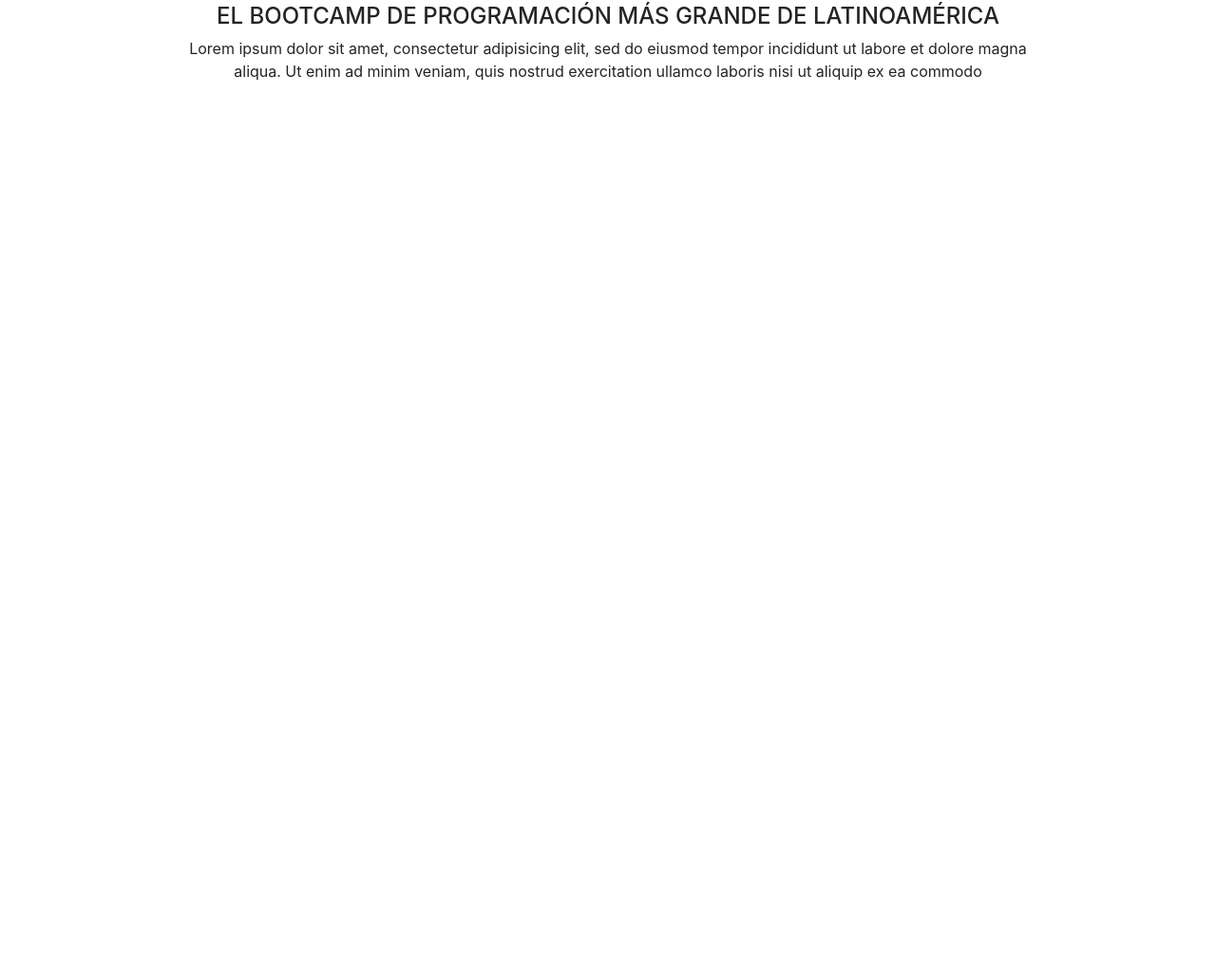
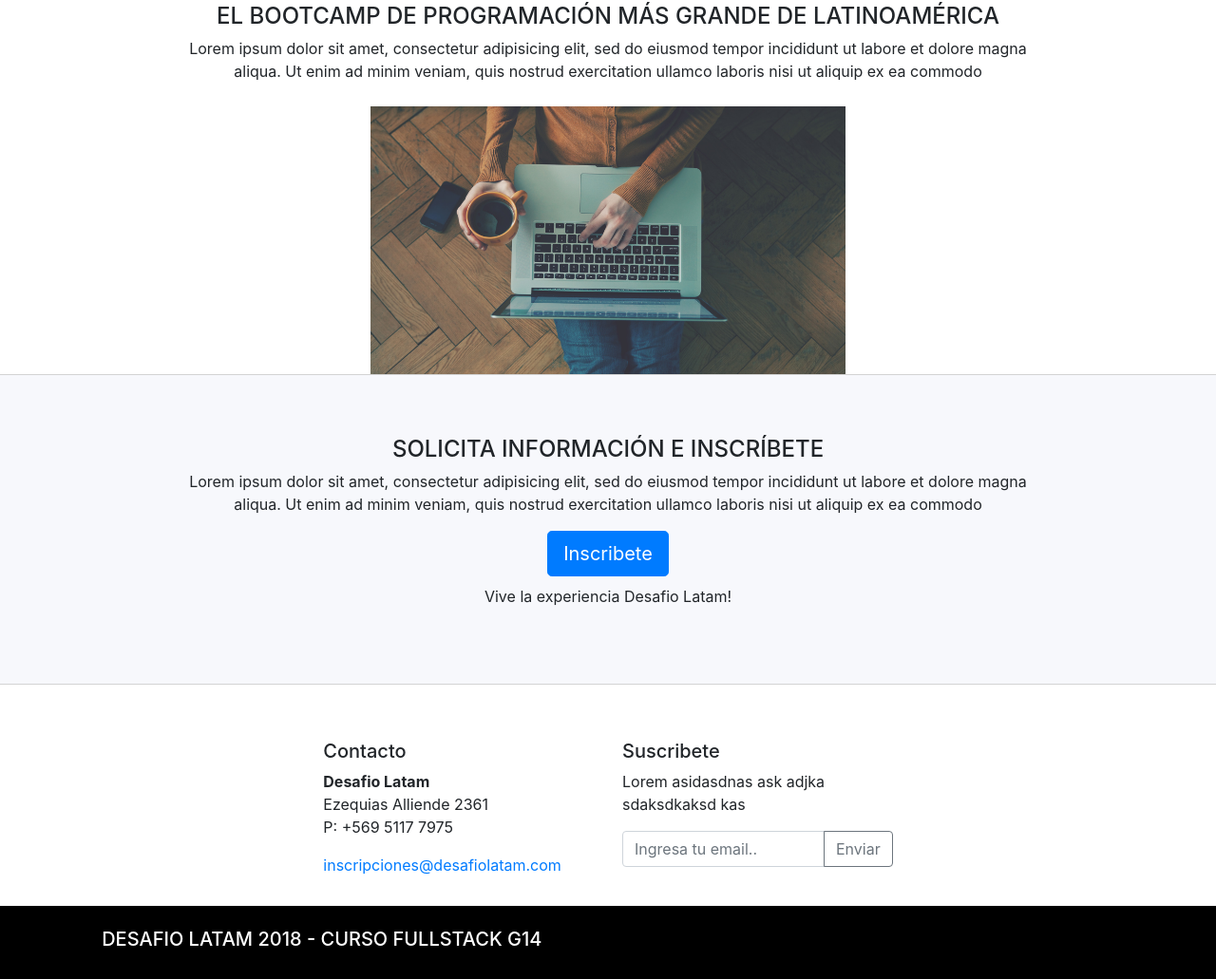
Before and after one commit to TomasOyarzun/Semana4-Clase1, a plain HTML site: page index.html in a window 1280 px wide. Shown: the part 497-1528 px from the top of the page at 95% size. Before the commit the page ends 800 px from the top, so only its background shows below. Drawn offline with nearby package versions, Linux system fonts and the light colour scheme.

Commit message:
Finished Layout and content

```diff
--- a/index.html
+++ b/index.html
@@ -11,7 +11,7 @@
 </head>
 <body>
 	<!-- Banner -->
-	<div class="jumbotron banner">
+	<div class="jumbotron jumbotron-fluid banner">
 		<div class="container">
 			<nav class="navbar navbar-expand-lg navbar-light">
 				<!-- Brand -->
@@ -57,6 +57,7 @@
 		</div>
 	</div>
 
+	<!-- Second Section -->
 	<div class="row">
 		<div class="container center-text">
 			<h4> EL BOOTCAMP DE PROGRAMACIÓN MÁS GRANDE DE LATINOAMÉRICA </h4>
@@ -65,7 +66,56 @@
 			</div>
 		</div>
 	</div>
+	<div class="row">
+		<div class="container center-text">
+				<div class="col-md-10 col-sm-10 offset-md-1 offset-sm-1">
+					<img src="images/bg22.jpeg" alt="" width=500 height=500 class="img-fluid space">
+				</div>
+			</div>
+		</div>
+	</div>
 
+	<!-- Third Section -->
+	<div class="jumbotron jumbotron-fluid third-section-color border-section" style="background-color: #f7f8fc">
+		<div class="row">
+			<div class="container center-text">
+				<h4> SOLICITA INFORMACIÓN E INSCRÍBETE </h4>
+				<div class="col-md-10 col-sm-10 offset-md-1 offset-sm-1">
+					<p>Lorem ipsum dolor sit amet, consectetur adipisicing elit, sed do eiusmod tempor incididunt ut labore et dolore magna aliqua. Ut enim ad minim veniam, quis nostrud exercitation ullamco laboris nisi ut aliquip ex ea commodo</p>
+					<a class="btn btn-primary btn-lg" href="#" role="button">Inscribete</a>
+					<p class="space"> Vive la experiencia Desafio Latam! </p>
+				</div>
+			</div>
+		</div>
+	</div>
+
+	<!-- Fourth Section -->
+	<div class="row space-two">
+		<div class="col-md-3 col-sm-3 offset-md-3 offset-sm-3">
+			<h5>Contacto</h5>
+			<p><strong>Desafio Latam</strong><br>Ezequias Alliende 2361<br>P: +569 5117 7975</p>
+			<a href="http://www.gmail.com" target="_blank">inscripciones@desafiolatam.com</a>
+		</div>
+		<div class="col-md-3 col-sm-3">
+			<h5>Suscribete</h5>
+			<p>Lorem asidasdnas ask adjka sdaksdkaksd kas</p>
+			<div class="input-group mb-3">
+  				<input type="text" class="form-control" placeholder="Ingresa tu email.." aria-label="Recipient's username" aria-describedby="basic-addon2">
+  				<div class="input-group-append">
+    				<button class="btn btn-outline-secondary" type="button">Enviar</button>
+  				</div>
+			</div>
+		</div>
+	</div>
+
+	<!-- Fifth Section -->
+	<div class="row">
+		<div class="col footer">
+			<div class="container">
+				<h5>DESAFIO LATAM 2018 - CURSO FULLSTACK G14</h5>
+			</div>
+		</div>
+	</div>
 
 	<!-- jQuery first, then Popper.js, then Bootstrap JS -->
 	<script src="https://code.jquery.com/jquery-3.3.1.slim.min.js" integrity="sha384-q8i/X+965DzO0rT7abK41JStQIAqVgRVzpbzo5smXKp4YfRvH+8abtTE1Pi6jizo" crossorigin="anonymous"></script>
--- a/swag.css
+++ b/swag.css
@@ -1,3 +1,6 @@
+body{
+	margin: 0;
+}
 .banner{
 	background-image: url(images/bg.jpeg);
 	background-repeat: round;
@@ -13,6 +16,23 @@
 }
 .center-text{
 	text-align: center;
+}
+.space{
+	margin-top: 1%;
+}
+.space-two{
+	padding: 2%;
+}
+.border-section{
+	border-bottom: solid lightgrey 1px;
+	border-top: solid lightgrey 1px;
+}
+.footer{
+	background-color: black;
+	color: white;
+}
+.footer h5{
+	padding: 2%;
 }
 
 
```
